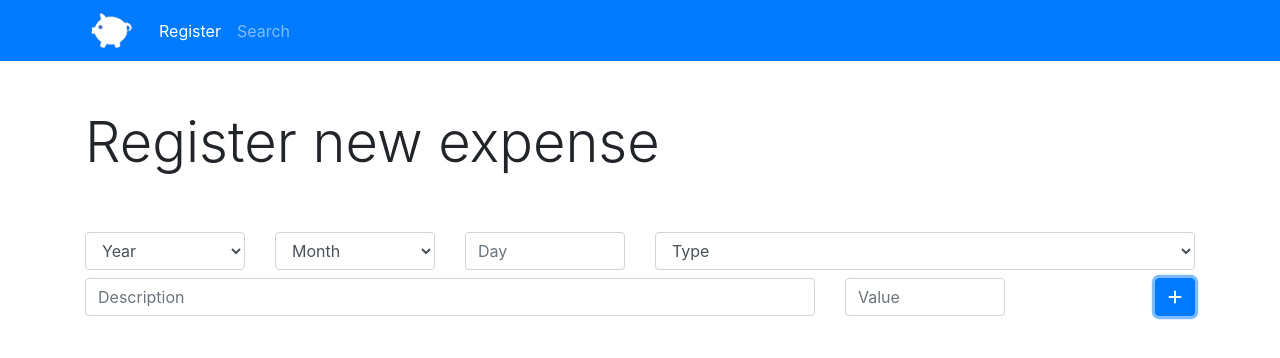
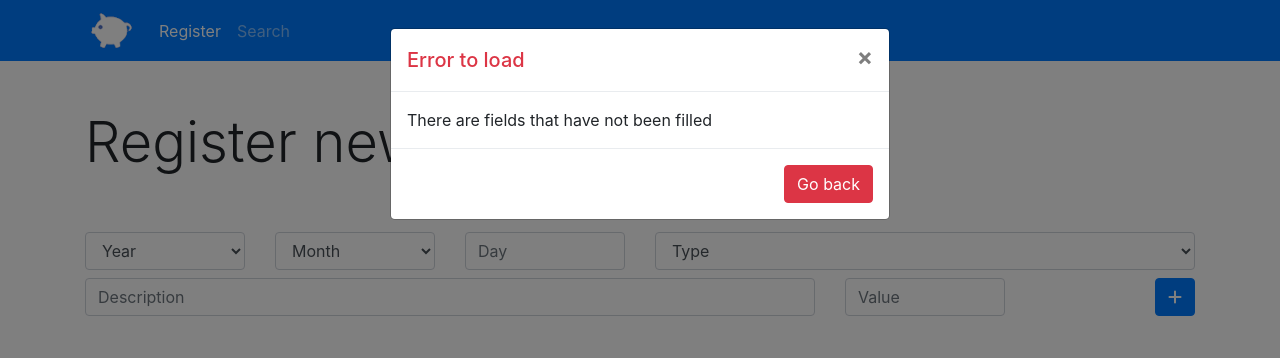
Before and after one commit to Nathy14/Personal-Budget, a plain HTML site: page index.html in a window 1280 px wide. Both pictures are taken after a click on the button 1175 px from the left and 297 px from the top of the page. Drawn offline with nearby package versions, Linux system fonts and the light colour scheme.

Commit message:
creating app.js

```diff
--- /dev/null
+++ b/app.js
@@ -0,0 +1,76 @@
+class Expense{
+  constructor(year, month,day, type, description, value){
+    this.year = year
+    this.month = month
+    this.day = day
+    this.type = type
+    this.description = description
+    this.value = value
+  }
+  dataValidate(){
+    for(let i in this){
+      if(this[i] == undefined || this[i] == '' || this[i] == null){
+        return false
+      }
+    }
+    return true
+  }
+}
+
+class Bd{
+
+    constructor(){
+      let id = localStorage.getItem('id')
+      if(id === null){
+        localStorage.setItem('id', 0)
+      }
+    }
+
+    getNextId(){
+      let NextId= localStorage.getItem('id')
+      return parseInt(NextId)+1
+    }
+
+    load(d){
+      let id = this.getNextId()
+      localStorage.setItem(id, JSON.stringify(d))
+      localStorage.setItem('id', id)
+    }
+}
+
+let bd = new Bd
+
+
+function registerExpense(){
+  let year = document.getElementById('year')
+  let month = document.getElementById('month')
+  let day = document.getElementById('day')
+  let description = document.getElementById('description')
+  let value = document.getElementById('value')
+  let type = document.getElementById('type')
+
+  let expense = new Expense(
+    year.value,
+    month.value,
+    day.value,
+    type.value,
+    description.value,
+    value.value
+  )
+
+  if(expense.dataValidate()){
+    bd.load(expense)
+    document.getElementById('modal_title').innerHTML = 'Data was successfully inserted'
+    document.getElementById('modal_title_div').className = 'modal-header text-success'
+    document.getElementById('modal_content').innerHTML = 'Expense was successfully inserted'
+    document.getElementById('modal_btn').className = 'btn btn-success'
+    $('#modalRegisterExpense').modal('show')
+  }else{
+    document.getElementById('modal_title').innerHTML = 'Error to load'
+    document.getElementById('modal_title_div').className = 'modal-header text-danger'
+    document.getElementById('modal_content').innerHTML = 'There are fields that have not been filled'
+    document.getElementById('modal_btn').className = 'btn btn-danger'
+    $('#modalRegisterExpense').modal('show')
+  }
+
+}
--- a/index.html
+++ b/index.html
@@ -3,7 +3,6 @@
   <head>
     <meta charset="utf-8">
     <title>Personal Budget</title>
-
 
 
     <!-- Bootstrap início -->
@@ -17,8 +16,7 @@
     <!-- font awesome -->
      <script src="https://kit.fontawesome.com/a4ed003e1a.js" crossorigin="anonymous"></script>
 
-     <!--style-->
-    <link rel="stylesheet" type="text/css" href="css/style.css">
+    <script src="app.js"></script>
 
   </head>
   <body>
@@ -106,7 +104,7 @@
         </div>
 
         <div class="col-md-2 d-flex justify-content-end">
-          <button type="button" class="btn btn-primary">
+          <button onclick="registerExpense()" type="button" class="btn btn-primary">
             <i class="fas fa-plus"></i>
           </button>
         </div>
@@ -115,8 +113,23 @@
 
     </div>
 
-
-
+    <!-- Modal -->
+    <div class="modal fade" id="modalRegisterExpense" tabindex="-1" role="dialog" aria-labelledby="exampleModalLabel" aria-hidden="true">
+      <div class="modal-dialog" role="document">
+        <div class="modal-content">
+          <div id="modal_title_div">
+            <h5 class="modal-title" id="modal_title"></h5>
+            <button type="button" class="close" data-dismiss="modal" aria-label="Close">
+              <span aria-hidden="true">&times;</span>
+            </button>
+          </div>
+          <div class="modal-body" id='modal_content'></div>
+          <div class="modal-footer">
+            <button  data-dismiss = "modal" type="button" id='modal_btn'>Go back</button>
+          </div>
+        </div>
+      </div>
+    </div>
 
   </body>
 </html>
```
Also changed, not shown: search.html (+2 -3 lines).
